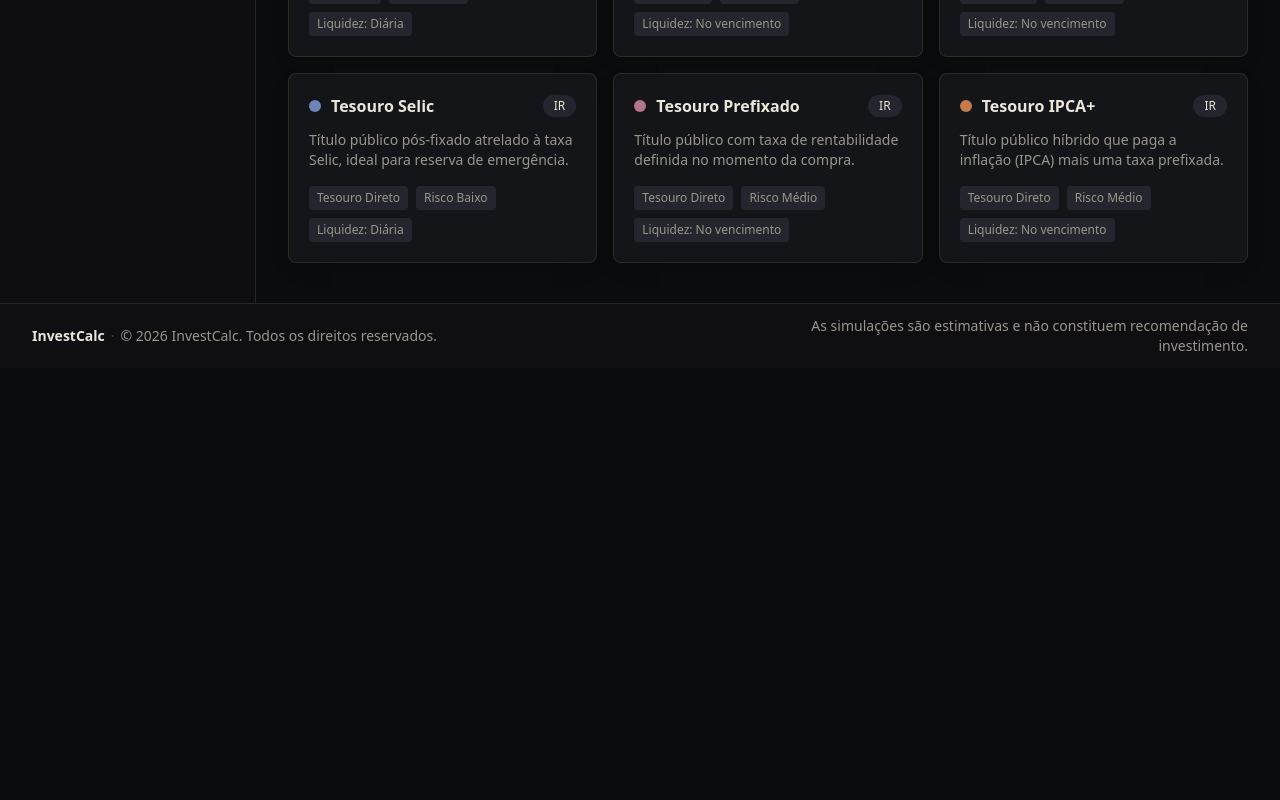
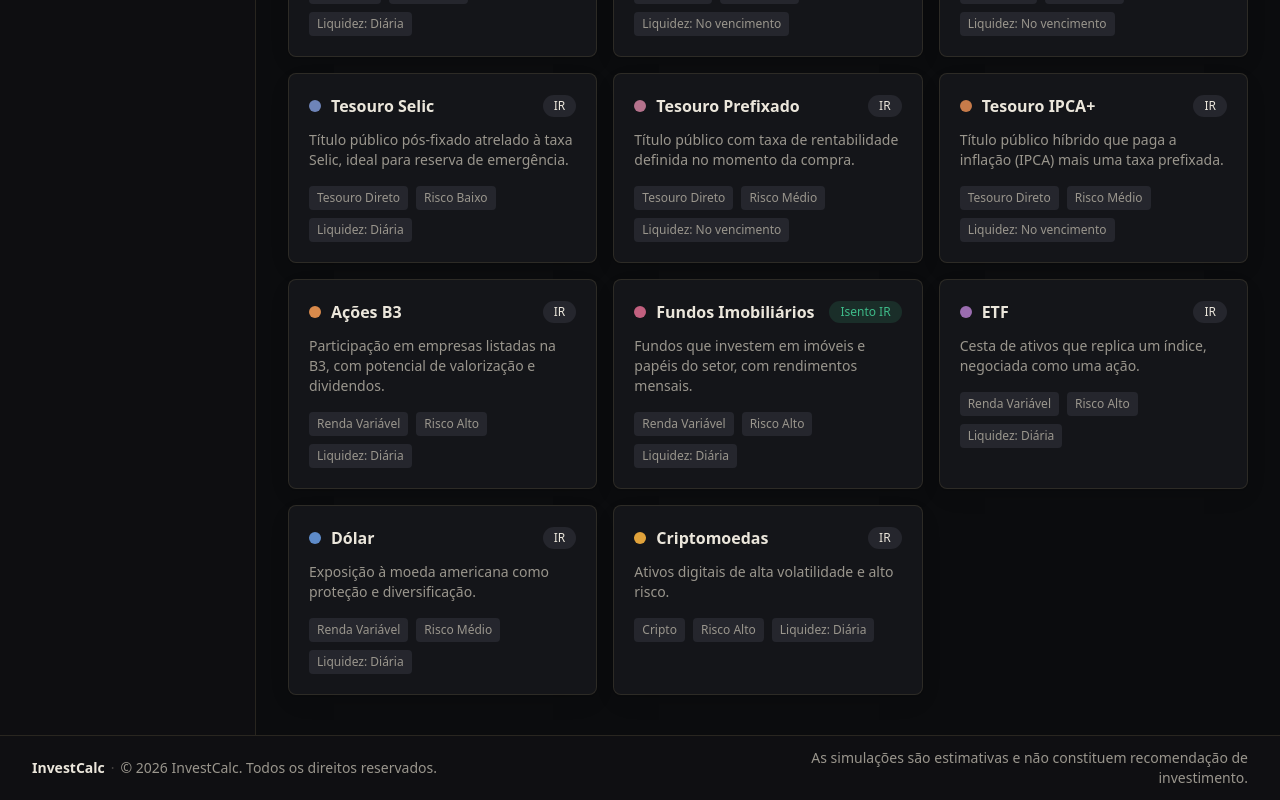
Before and after one commit to cielioqueiroz/calculadora-investimentos, a React (Vite) app: page / in a window 1280 px wide. Shown: the part 1242-2042 px from the top of the page. Before the commit the page ends 1610 px from the top, so only its background shows below. Built offline with nearby package versions, Linux system fonts and the light colour scheme; no server answers.

Commit message:
Adiciona acoes, FIIs, ETF, dolar e cripto ao catalogo

```diff
--- a/src/constants/investments.ts
+++ b/src/constants/investments.ts
@@ -5,6 +5,8 @@ export const DEFAULT_MARKET_RATES: MarketRates = {
   selic: 10.75,
   ipca: 4.5,
 }
+
+export const DEFAULT_INFLATION = 4.5
 
 export const INVESTMENT_TYPES: InvestmentType[] = [
   {
@@ -91,6 +93,85 @@ export const INVESTMENT_TYPES: InvestmentType[] = [
     minInvestment: 50,
     color: '#C77B4A',
   },
+  {
+    id: 'acoes',
+    name: 'Ações B3',
+    shortName: 'Ações',
+    category: 'variable-income',
+    rateBasis: 'custom',
+    defaultRate: 12,
+    customRate: 12,
+    flatTaxRate: 0.15,
+    taxExempt: false,
+    fgcProtected: false,
+    risk: 'high',
+    liquidity: 'daily',
+    minInvestment: 0,
+    color: '#D98A4B',
+  },
+  {
+    id: 'fii',
+    name: 'Fundos Imobiliários',
+    shortName: 'FIIs',
+    category: 'variable-income',
+    rateBasis: 'custom',
+    defaultRate: 10,
+    customRate: 10,
+    taxExempt: true,
+    fgcProtected: false,
+    risk: 'high',
+    liquidity: 'daily',
+    minInvestment: 0,
+    color: '#C2607F',
+  },
+  {
+    id: 'etf',
+    name: 'ETF',
+    shortName: 'ETF',
+    category: 'variable-income',
+    rateBasis: 'custom',
+    defaultRate: 11,
+    customRate: 11,
+    flatTaxRate: 0.15,
+    taxExempt: false,
+    fgcProtected: false,
+    risk: 'high',
+    liquidity: 'daily',
+    minInvestment: 0,
+    color: '#9B6DB0',
+  },
+  {
+    id: 'dolar',
+    name: 'Dólar',
+    shortName: 'Dólar',
+    category: 'variable-income',
+    rateBasis: 'custom',
+    defaultRate: 6,
+    customRate: 6,
+    flatTaxRate: 0.15,
+    taxExempt: false,
+    fgcProtected: false,
+    risk: 'medium',
+    liquidity: 'daily',
+    minInvestment: 0,
+    color: '#5E8BC9',
+  },
+  {
+    id: 'cripto',
+    name: 'Criptomoedas',
+    shortName: 'Cripto',
+    category: 'crypto',
+    rateBasis: 'custom',
+    defaultRate: 20,
+    customRate: 20,
+    flatTaxRate: 0.15,
+    taxExempt: false,
+    fgcProtected: false,
+    risk: 'high',
+    liquidity: 'daily',
+    minInvestment: 0,
+    color: '#E0A23B',
+  },
 ]
 
 export const INVESTMENT_TYPE_MAP: Record<string, InvestmentType> =
```
